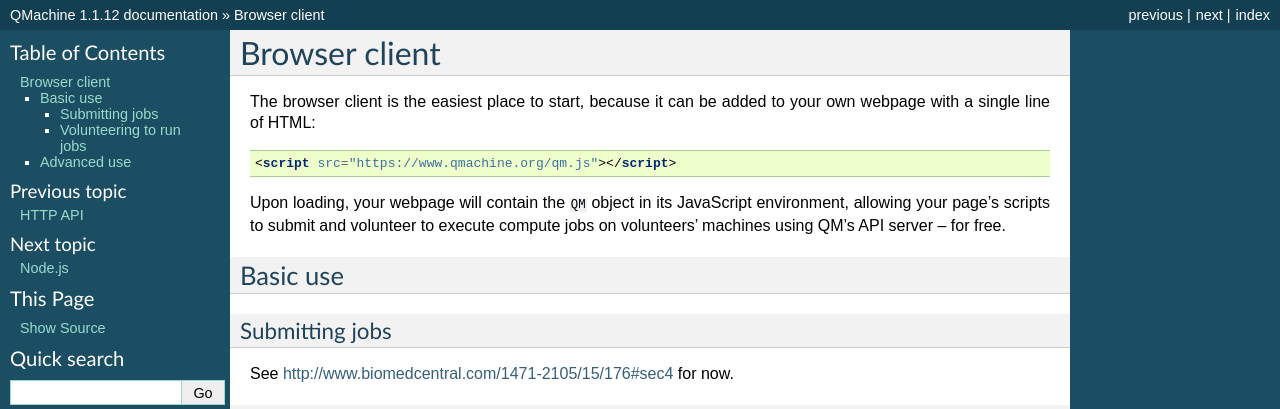
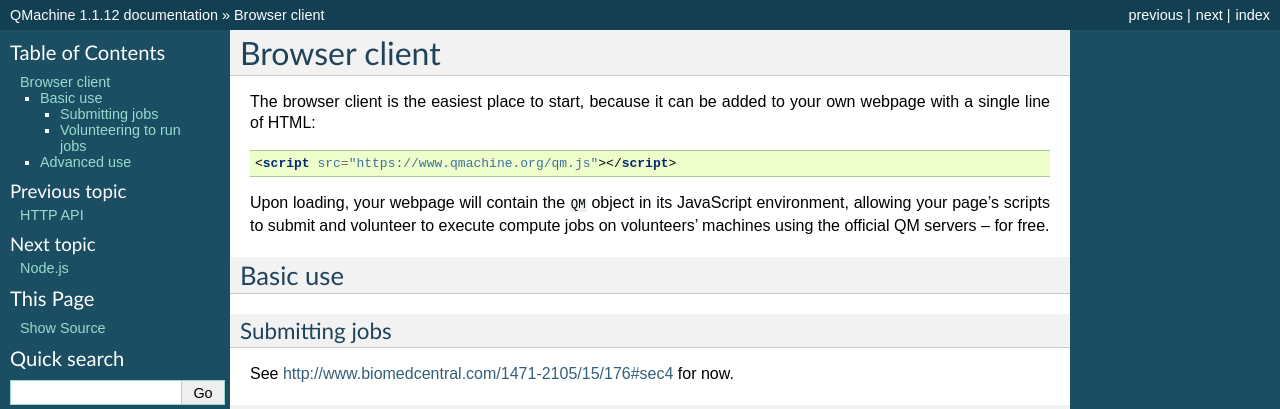
Before and after one commit to qmachine/qmachine, a Sphinx documentation site: the page built from docs/browser-client.rst, in a window 1280 px wide. Shown: the top 409 px of the page. Built offline with Sphinx 7.4.7, drawn with Linux system fonts in a browser that asks for light colours.

Commit message:
Rewrote sentence for clarity

```diff
--- a/docs/browser-client.rst
+++ b/docs/browser-client.rst
@@ -10,7 +10,7 @@ your own webpage with a single line of HTML:
 
 Upon loading, your webpage will contain the ``QM`` object in its JavaScript
 environment, allowing your page's scripts to submit and volunteer to execute
-compute jobs on volunteers' machines using QM's API server -- for free.
+compute jobs on volunteers' machines using the official QM servers -- for free.
 
 
 Basic use
```
